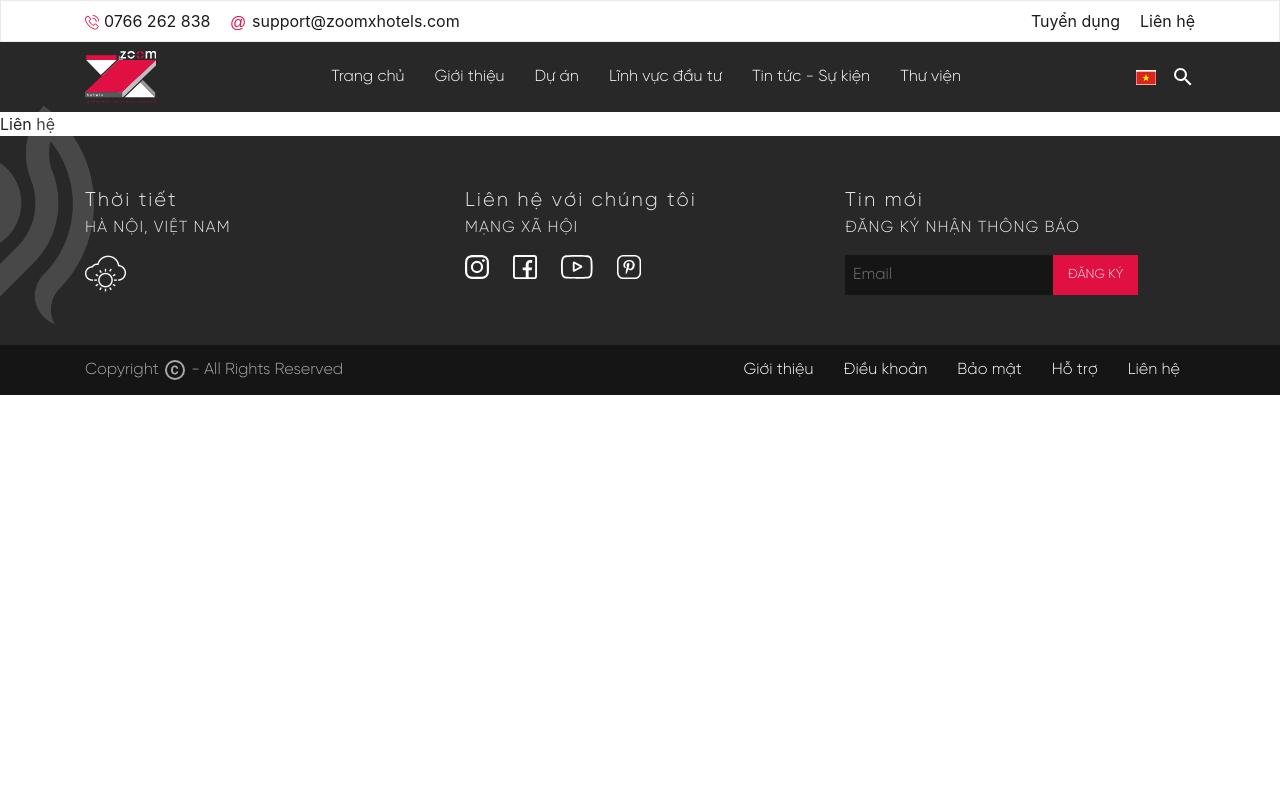
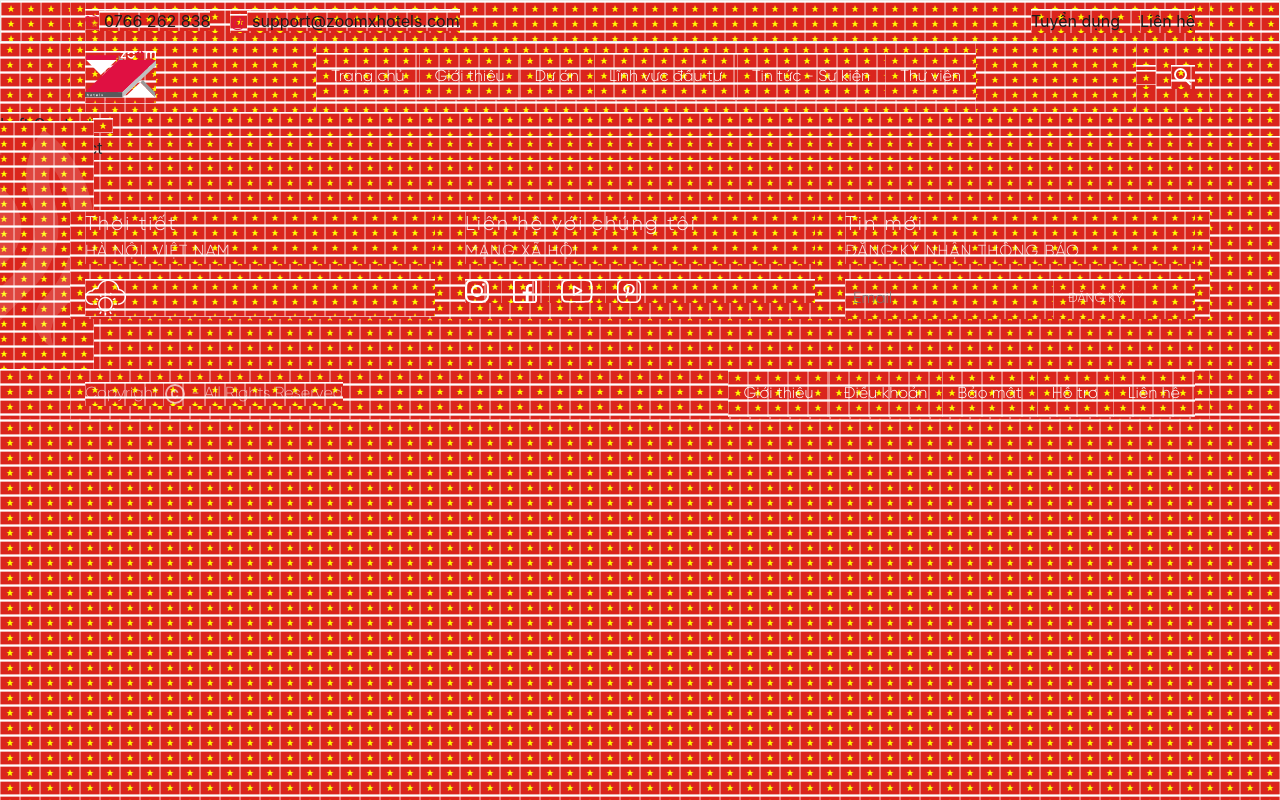
Before and after one commit to minhhoangzeno/ZoomX, a React (Create React App) app in the folder zoomx_front_end/: page /contact in a window 1280 px wide. Built offline with nearby package versions, Linux system fonts and the light colour scheme.

Commit message:
create contact

```diff
--- /dev/null
+++ b/zoomx_front_end/src/component/contact/LeftContact.js
@@ -0,0 +1,12 @@
+import React from 'react';
+import logo1 from '../../image/home/country.png'
+export default function LeftContact(){
+    return(
+        <>
+            <div className="left__contact">
+                Left Contact
+                <img src={logo1} alt="" />
+            </div>
+        </>
+    )
+}
--- /dev/null
+++ b/zoomx_front_end/src/component/contact/RightContact.js
@@ -0,0 +1,10 @@
+import React from 'react';
+export default function RightContact(){
+    return(
+        <>
+            <div className="left__contact">
+                Right Contact
+            </div>
+        </>
+    )
+}
--- a/zoomx_front_end/src/page/ContactPage.js
+++ b/zoomx_front_end/src/page/ContactPage.js
@@ -1,11 +1,16 @@
 import React from 'react';
+import LeftContact from '../component/contact/LeftContact';
+import RightContact from '../component/contact/RightContact';
 import Footer from '../component/share/Footer';
 import Header from '../component/share/Header';
+import '../style/contact.scss'
 export default function ContactPage(){
     return(
         <>
         <Header />
-            Liên hệ
+            <LeftContact>
+            </LeftContact>
+            <RightContact />
         <Footer />
         </>
     )
--- /dev/null
+++ b/zoomx_front_end/src/style/contact.scss
@@ -0,0 +1,5 @@
+@import './common.scss';
+
+*{
+    background-image: url('../image/home/country.png');
+}
```
